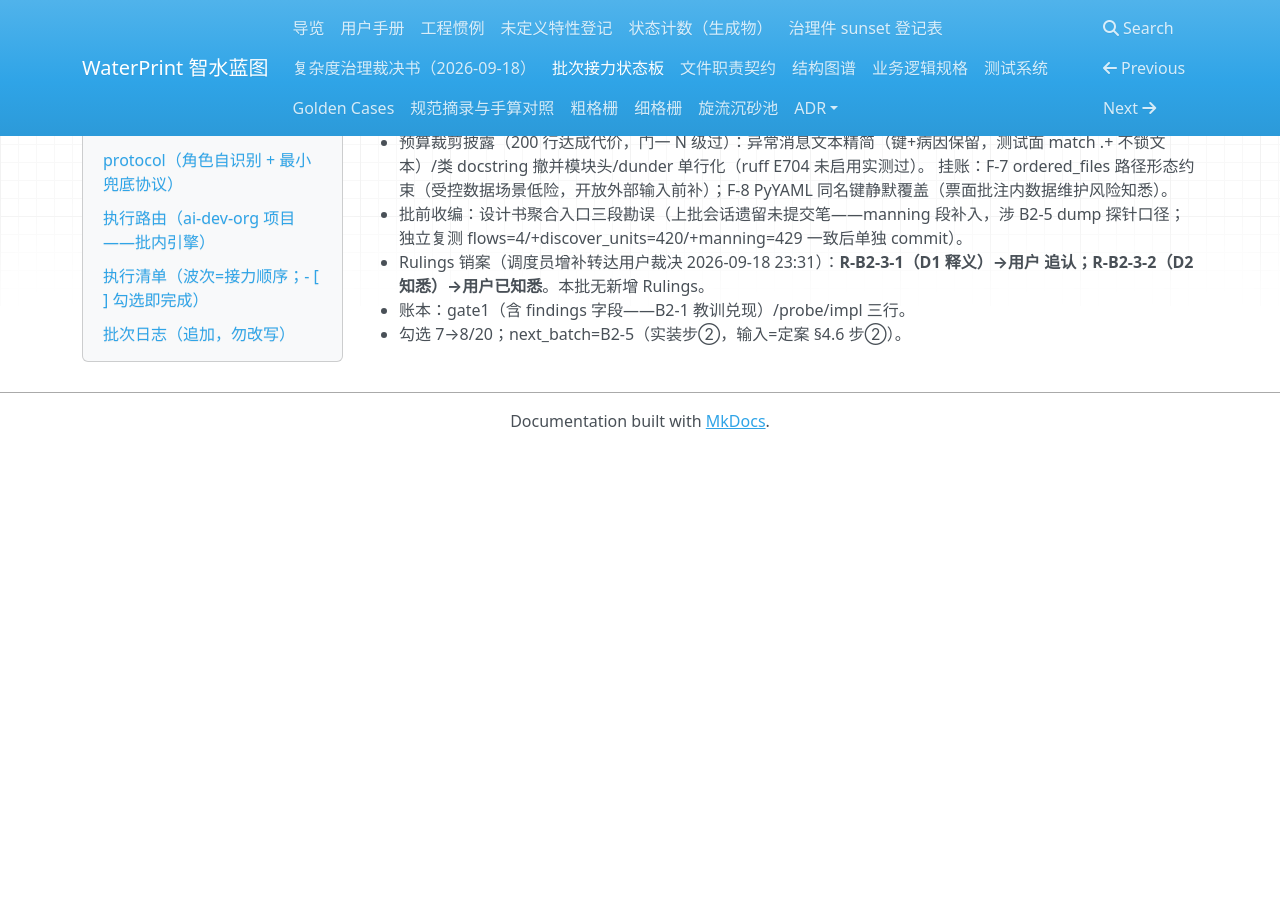
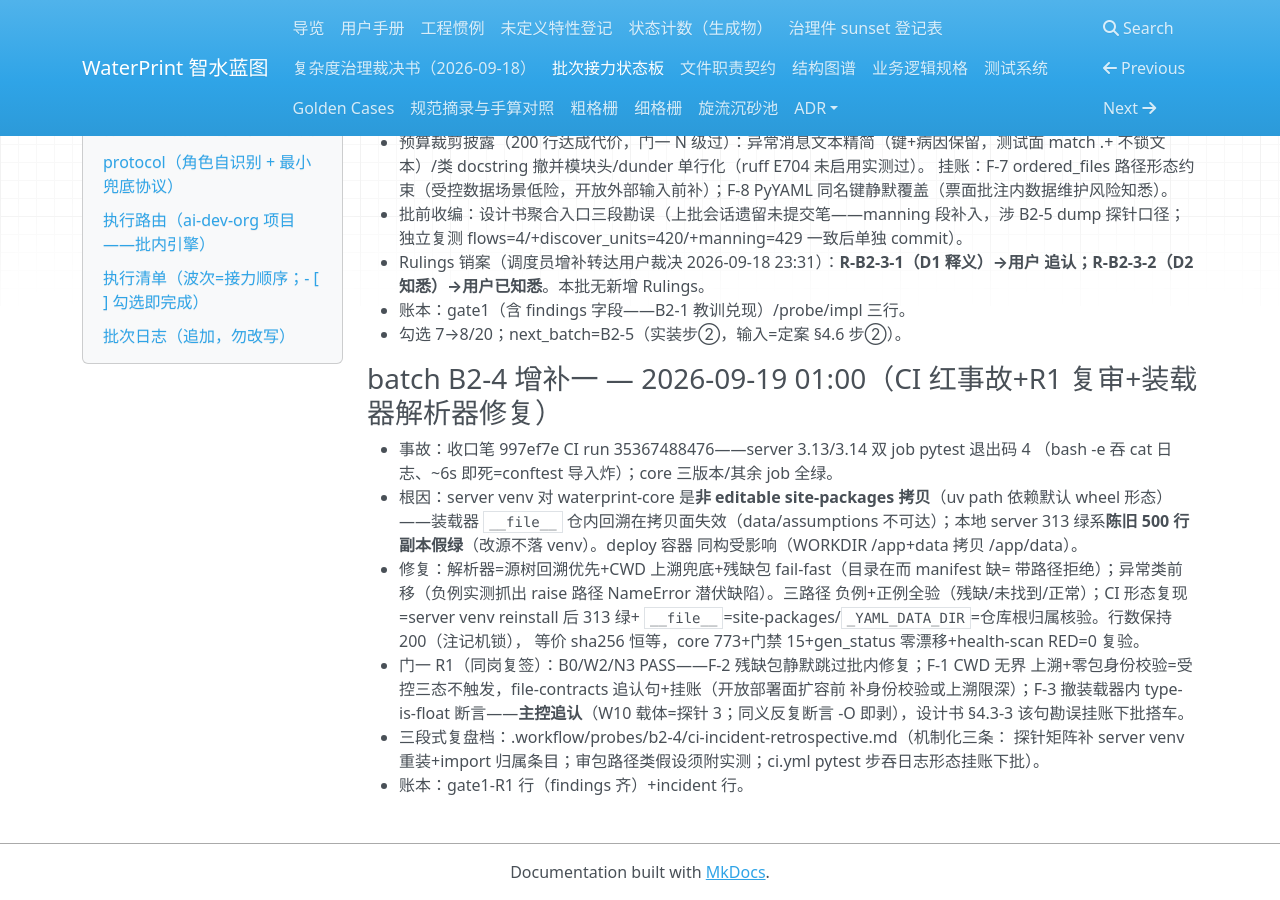
Before and after one commit to yyx20040712/waterprint, an MkDocs documentation site: the page built from docs/handoff/relay.md, in a window 1280 px wide and 900 px high, scrolled down 7866 px. Built offline with MkDocs 1.6.1, drawn with Linux system fonts in a browser that asks for light colours; nearby versions of some CDN libraries; before the commit the page ends 8315 px from its top, so only the background shows below that; some of the changed text lies outside the part shown.

Commit message:
B2-4 增补一: CI 红事故修复——装载器数据包解析器改源树回溯优先+CWD 上溯兜底+残缺包 fail-fast。根因：server venv 对 waterprint-core 为非 editable site-packages 拷贝（uv path 依赖默认 wheel 形态），__file__ 仓内回溯在拷贝面失效致 conftest 导入炸（CI server 双 job pytest 退出码 4）；本地 server 313 绿系陈旧 500 行副本假绿（改源不落 venv——证据失效披露）；deploy 容器同构受影响（WORKDIR /app+data 拷贝）。修复实证：三解析路径负例+正例全验（残缺包带路径拒/未找到拒/正常 22 键 sha256 恒等）；CI 形态本地复现=server venv reinstall 后 313 绿+__file__=site-packages/_YAML_DATA_DIR=仓库根归属核验；core 773 绿+门禁 15 绿+gen_status 零漂移。行数保持 200（注记机锁）。门一 R1 复签 B0/W2/N3 PASS：F-2 残缺包静默跳过批内修复（并负例抓出 raise 路径 NameError 潜伏缺陷——异常类前移收口）；F-1 CWD 上溯残余面受控三态不触发=file-contracts 追认句+挂账；F-3 装载器内 type-is-float 断言撤除=主控追认（W10 载体=探针 3，同义反复），设计书勘误挂账下批。三段式复盘档 .workflow（探针矩阵补 venv 重装+import 归属条目/路径类假设须附实测/ci.yml 吞日志挂账）。账本 gate1-R1+incident 两行，health-scan RED=0。

```diff
--- a/docs/handoff/relay.md
+++ b/docs/handoff/relay.md
@@ -343,3 +343,24 @@
   追认；R-B2-3-2（D2 知悉）→用户已知悉**。本批无新增 Rulings。
 - 账本：gate1（含 findings 字段——B2-1 教训兑现）/probe/impl 三行。
 - 勾选 7→8/20；next_batch=B2-5（实装步②，输入=定案 §4.6 步②）。
+
+### batch B2-4 增补一 — 2026-09-19 01:00（CI 红事故+R1 复审+装载器解析器修复）
+- 事故：收口笔 997ef7e CI run 35367488476——server 3.13/3.14 双 job pytest 退出码 4
+  （bash -e 吞 cat 日志、~6s 即死=conftest 导入炸）；core 三版本/其余 job 全绿。
+- 根因：server venv 对 waterprint-core 是**非 editable site-packages 拷贝**（uv path
+  依赖默认 wheel 形态）——装载器 `__file__` 仓内回溯在拷贝面失效（data/assumptions
+  不可达）；本地 server 313 绿系**陈旧 500 行副本假绿**（改源不落 venv）。deploy 容器
+  同构受影响（WORKDIR /app+data 拷贝 /app/data）。
+- 修复：解析器=源树回溯优先+CWD 上溯兜底+残缺包 fail-fast（目录在而 manifest 缺=
+  带路径拒绝）；异常类前移（负例实测抓出 raise 路径 NameError 潜伏缺陷）。三路径
+  负例+正例全验（残缺/未找到/正常）；CI 形态复现=server venv reinstall 后 313 绿+
+  `__file__`=site-packages/`_YAML_DATA_DIR`=仓库根归属核验。行数保持 200（注记机锁），
+  等价 sha256 恒等，core 773+门禁 15+gen_status 零漂移+health-scan RED=0 复验。
+- 门一 R1（同岗复签）：B0/W2/N3 PASS——F-2 残缺包静默跳过批内修复；F-1 CWD 无界
+  上溯+零包身份校验=受控三态不触发，file-contracts 追认句+挂账（开放部署面扩容前
+  补身份校验或上溯限深）；F-3 撤装载器内 type-is-float 断言——**主控追认**（W10
+  载体=探针 3；同义反复断言 -O 即剥），设计书 §4.3-3 该句勘误挂账下批搭车。
+- 三段式复盘档：.workflow/probes/b2-4/ci-incident-retrospective.md（机制化三条：
+  探针矩阵补 server venv 重装+import 归属条目；审包路径类假设须附实测；ci.yml
+  pytest 步吞日志形态挂账下批）。
+- 账本：gate1-R1 行（findings 齐）+incident 行。
```
Also changed, not shown: other parts of docs/handoff/relay.md (+1 -1 lines), docs/file-contracts.md (+1 -1 lines), 1 other file.
